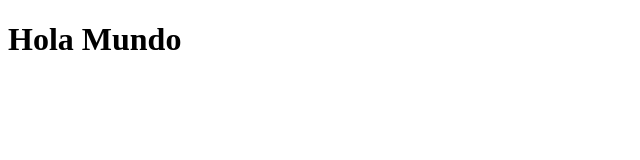
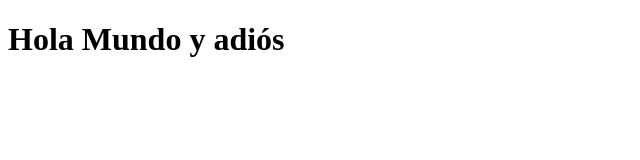
Before and after one commit to inmaOretania/gitterminal, a plain HTML site: page index.html in a window 1280 px wide. Shown: the whole page, without its empty margins (0-640 px from the left). Drawn offline with Linux system fonts and the light colour scheme.

Commit message:
Modificado el index

```diff
--- a/index.html
+++ b/index.html
@@ -6,6 +6,6 @@
     <title>Document</title>
 </head>
 <body>
-    <h1>Hola Mundo</h1>
+    <h1>Hola Mundo y adiós</h1>
 </body>
 </html>
```
